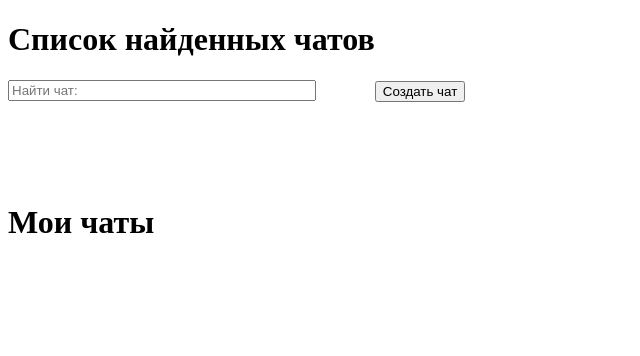
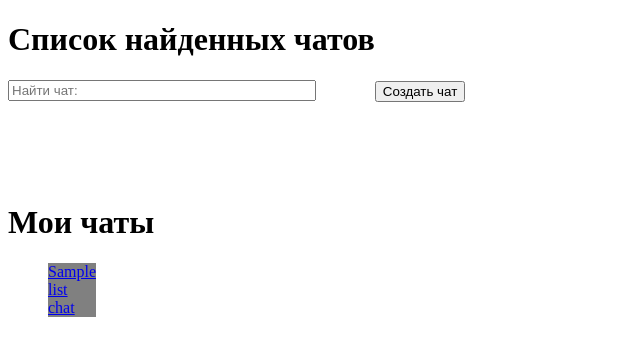
Before and after one commit to InowaR/FlaskChat, a Flask app: template templates/list_chats.html in a window 1280 px wide. Shown: the part 60-416 px from the top of the page, without its empty margins (0-640 px from the left). Run offline with Flask 3, Linux system fonts and the light colour scheme; the template is opened without the code that fills it: most values are stand-ins (such as "Sample title", 1, 10 or a date in 2020); some libraries are stand-ins or nearby versions.

Commit message:
added loading chat_names

```diff
--- a/admin.py
+++ b/admin.py
@@ -5,3 +5,5 @@
 # add_new_message_to_chat(chat_id, username, time, message)
 
 # select_chat()
+
+load_all_user_chats('qqqq')
--- a/main.py
+++ b/main.py
@@ -13,7 +13,9 @@ socketio = SocketIO(app)
 def get_list_chats():
     if session.get('username') is None:
         return redirect(url_for('get_login'))
-    return render_template('list_chats.html')
+    username = session.get('username')
+    list_chats = load_all_user_chats(username)
+    return render_template('list_chats.html', list_chats=list_chats)
 
 
 @socketio.on("new_find_chat")
--- a/model/db.py
+++ b/model/db.py
@@ -64,6 +64,14 @@ def find_chat_by_name(name: str):
             return False
 
 
+def load_all_user_chats(username: str):
+    with sqlite3.connect(db) as connection:
+        cursor = connection.cursor()
+        cursor.execute("SELECT name FROM list_chats WHERE created_by=?", (username,))
+        user_list_chats = [row[0] for row in cursor.fetchall()]
+        return user_list_chats
+
+
 def register_new_user(username: str, password: str):
     with sqlite3.connect(db) as connection:
         cursor = connection.cursor()
--- a/templates/list_chats.html
+++ b/templates/list_chats.html
@@ -69,7 +69,11 @@
 		<h1>Мои чаты</h1>
 		<a id="chat_link" href="{{ url_for('get_chat') }}"></a>
 		<div id="my_chats">
-			<ul id="list_my_chats"></ul>
+			<ul id="list_my_chats">
+				{% for chat_name in list_chats %}
+					<li><a href="{{ url_for('get_chat') }}?open_chat={{ chat_name }}">{{ chat_name }}</a></li>
+				{% endfor %}
+			</ul>
 		</div>
 		<script>
 			const socket = io();
```
Also changed, not shown: model/site.db.
